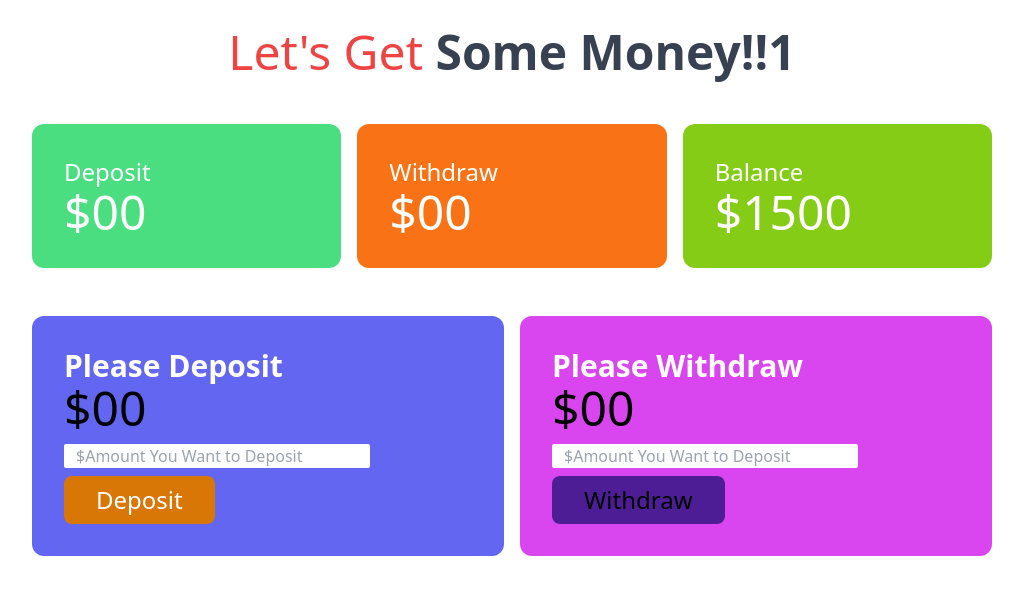
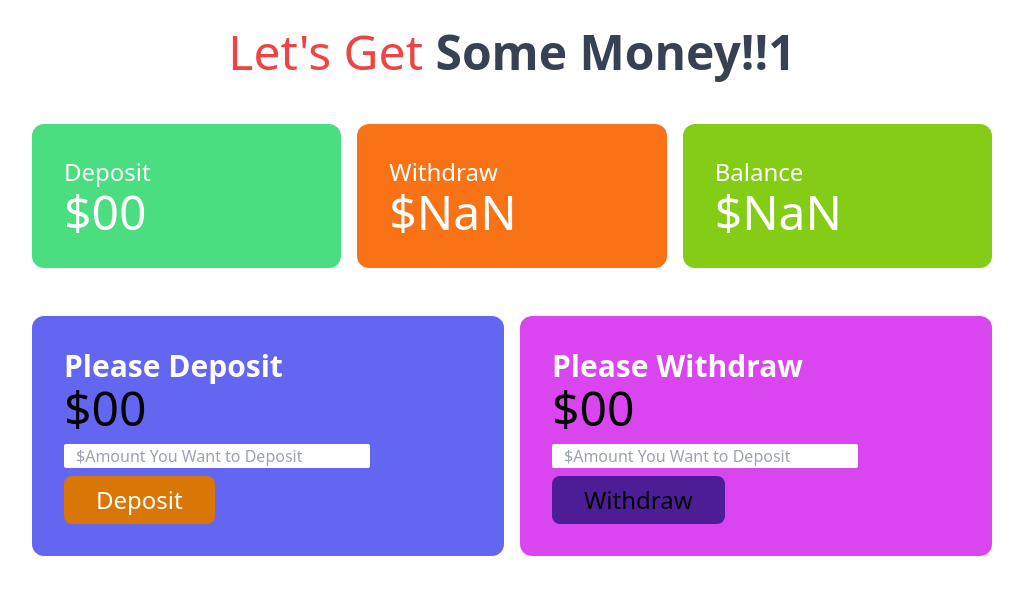
Before and after one commit to azitkumar/baap-er-bank, a plain HTML site: page bank.html in a window 1280 px wide. Both pictures are taken after a click on the button "Withdraw". Shown: the whole page, without its empty margins (128-1151 px from the left). Drawn offline with nearby package versions, Linux system fonts and the light colour scheme.

Commit message:
finished work

```diff
--- a/bank.html
+++ b/bank.html
@@ -22,12 +22,12 @@
             <div class="grid grid-cols-3 gap-4 w-9/12 mx-auto text-white">
                 <div class="bg-green-400 p-8 rounded-xl">
                     <h4 class="text-2xl">Deposit</h4>
-                    <h2 class="text-5xl">$<span  id="deposit-total" >00</span> </h2>
+                    <h2 class="text-5xl">$<span id="deposit-total">00</span> </h2>
                 </div>
 
                 <div class="bg-orange-500 p-8 rounded-xl">
                     <h4 class="text-2xl">Withdraw</h4>
-                    <h2 class="text-5xl">$00</h2>
+                    <h2 class="text-5xl">$<span id="withdraw-total">00</span></h2>
                 </div>
                 <div class="bg-lime-500 p-8 rounded-xl">
                     <h4 class="text-2xl">Balance</h4>
@@ -51,14 +51,14 @@
                     <h2 class="text-5xl">$00</h2>
                     <input class="w-9/12 block mb-2 px-3 mt-3  rounded-sm" type="text" name="" id="Withdraw-field"
                         placeholder="$Amount You Want to Deposit">
-                    <button id="btn-withdraw" class="bg-violet-900 text-2xl hover:bg-sky-700 px-8 py-2 text-black font-semi-bold rounded-lg
-">Withdraw</button>
+                    <button id="btn-withdraw" class="bg-violet-900 text-2xl hover:bg-sky-700 px-8 py-2 text-black font-semi-bold rounded-lg ">Withdraw</button>
                 </div>
             </div>
         </section>
 
     </main>
     <script src="js/deposit.js"></script>
+    <script src="js/withdraw.js"></script>
 </body>
 
 </html>
--- /dev/null
+++ b/js/withdraw.js
@@ -0,0 +1,32 @@
+document.getElementById('btn-withdraw').addEventListener('click',function(){
+    const withdrawField =document.getElementById('Withdraw-field');
+    const newWithdrawAmountString = withdrawField.value;
+    const newWithdrawAmount =parseFloat( newWithdrawAmountString);
+
+    // console.log('newWithdrawAmount')
+
+
+    const withdrawTotalElement = document.getElementById('withdraw-total');
+  const previousWithdrawTotalString =withdrawTotalElement.innerText;
+const previousWithdrawTotal = parseFloat(previousWithdrawTotalString);
+
+// console.log('previousWithdrawTotal');
+
+const currentWithdrawTotal = newWithdrawAmount+previousWithdrawTotal;
+
+ withdrawTotalElement.innerText = currentWithdrawTotal;
+
+
+ const balanceTotalElement = document.getElementById('balance-total');
+ const previousBalanceTotalString = balanceTotalElement.innerText;
+ const previousBalanceTotal = parseFloat(previousBalanceTotalString);
+
+ const newBalanceTotal = previousBalanceTotal - newWithdrawAmount;
+  balanceTotalElement.innerText = newBalanceTotal;
+
+
+
+
+ withdrawField.value='';
+
+})
```
